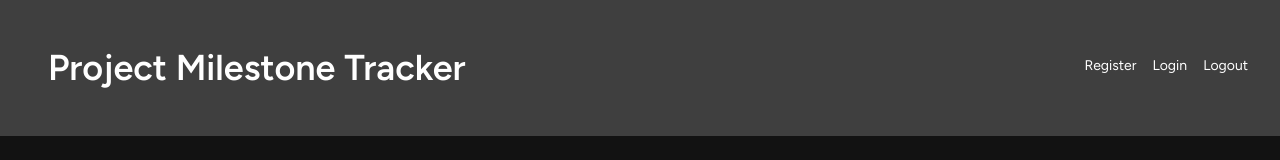
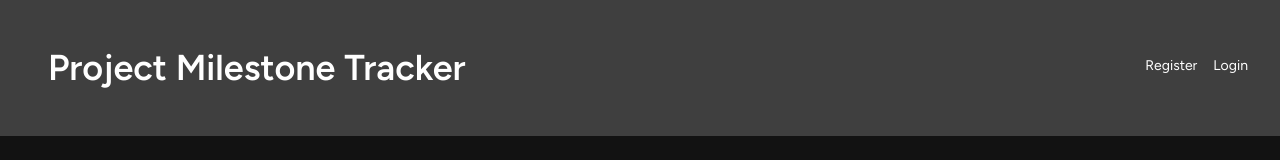
Before and after one commit to TheAndyyManCan/project-milestone-tracker-front-end, an Angular app: page / in a window 1280 px wide. Shown: the top 160 px of the page. Built offline with nearby package versions, Linux system fonts and the light colour scheme; no server answers.

Commit message:
changed logout link to only appear when logged in

```diff
--- a/src/app/header/header.component.html
+++ b/src/app/header/header.component.html
@@ -6,6 +6,6 @@
         <ul class="text-sm text-white flex" *ngFor="let item of nav;">
           <li class="inline px-2 hover:text-dark-600"><a routerLink="{{ item.link }}">{{ item.text }}</a></li>
         </ul>
-        <li class="inline px-2 hover:text-dark-600 hover:cursor-pointer text-sm text-white" (click)="logout()">Logout</li>
+        <li class="inline px-2 hover:text-dark-600 hover:cursor-pointer text-sm text-white" *ngIf="authenticated" (click)="logout()">Logout</li>
     </nav>
 </div>
```
